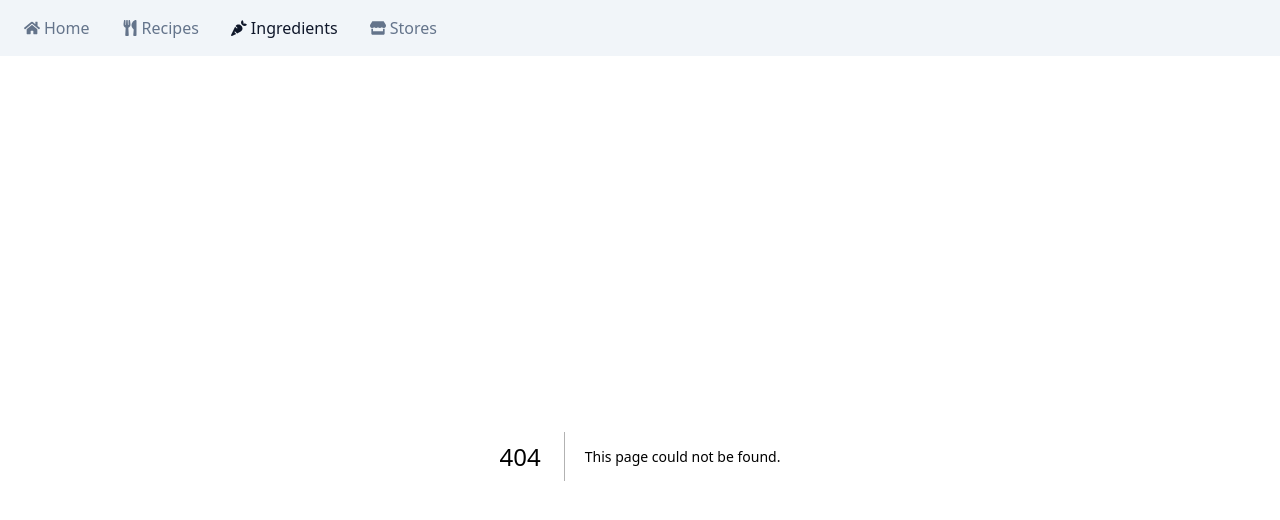
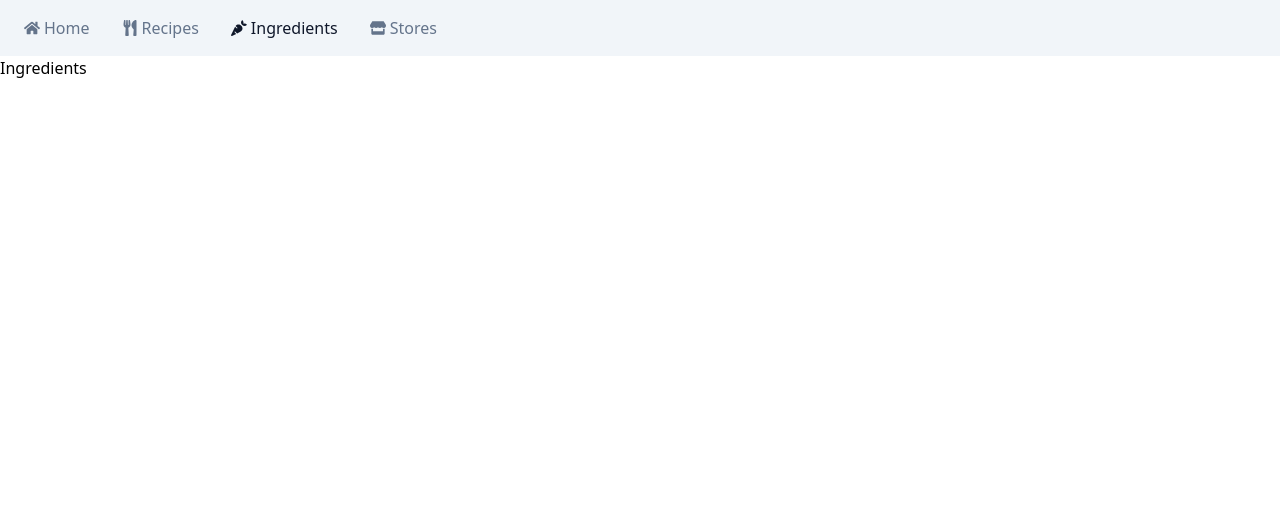
Before and after one commit to yburshe/ez-meal-prep, a Next.js app: page /ingredients in a window 1280 px wide. Before the commit this address had no page. Shown: the top 520 px of the page. Built offline with nearby package versions, Linux system fonts and the light colour scheme.

Commit message:
Add ingredients and recipes pages

```diff
--- /dev/null
+++ b/app/ingredients/page.tsx
@@ -0,0 +1,7 @@
+export default function Ingredients() {
+    return (
+        <div>
+            Ingredients
+        </div>
+    );
+}
--- /dev/null
+++ b/app/recipes/page.tsx
@@ -0,0 +1,7 @@
+export default function Recipe() {
+    return (
+        <div>
+            Recipe
+        </div>
+    );
+}
```
